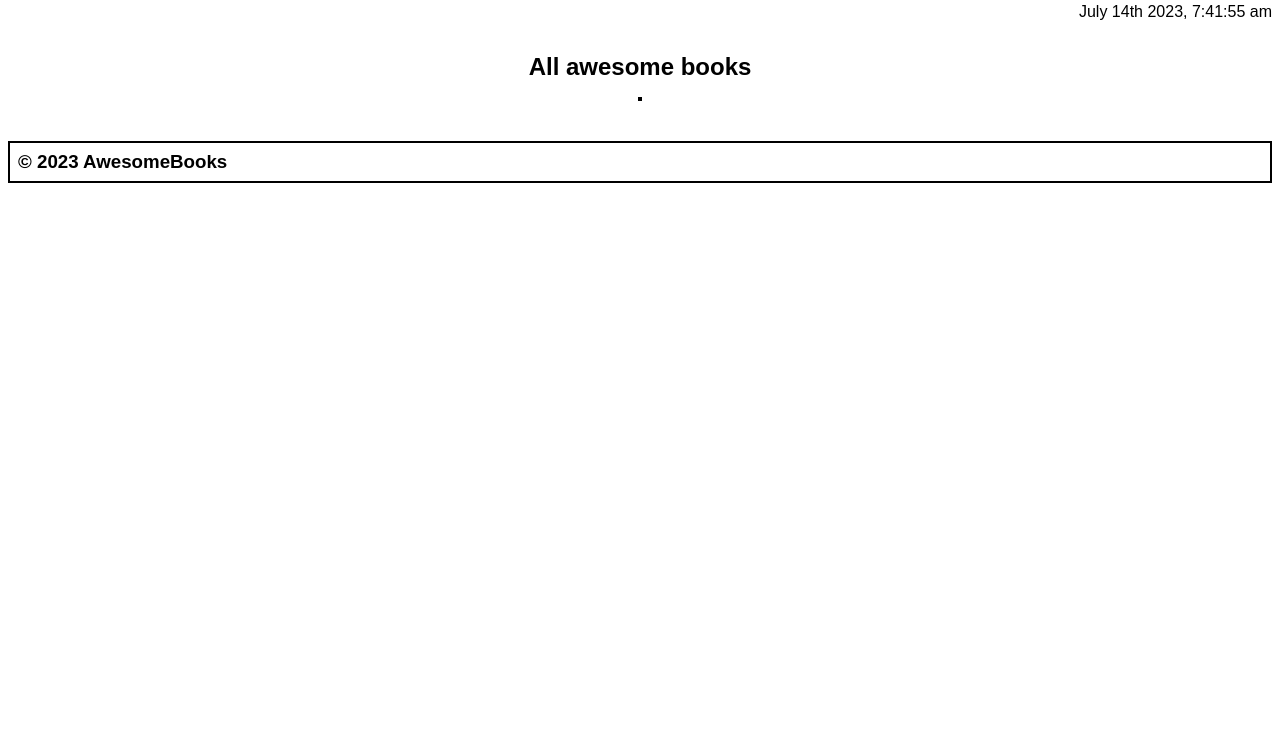
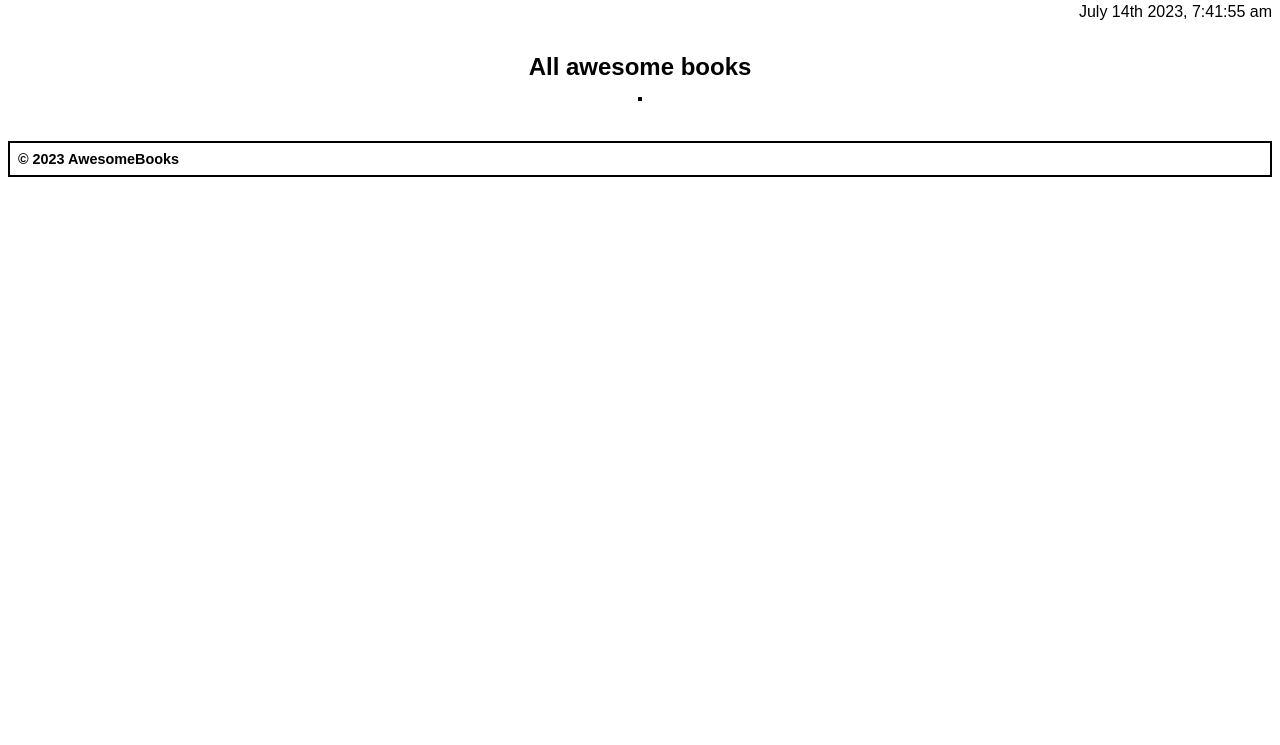
Before and after one commit to firepicaso/Awesome_Books, a website: page index.html in a window 1280 px wide. Shown: the part 55-800 px from the top of the page. Drawn offline with Linux system fonts and the light colour scheme.

Commit message:
Update style.css for footer

```diff
--- a/style.css
+++ b/style.css
@@ -132,7 +132,10 @@ header a {
   margin: 0.5rem;
 }
 
-
+.footer h3 {
+  font-family: Arial, Helvetica, sans-serif;
+  font-size: 0.9rem;
+}
 
 .hide {
   display: none;
```
